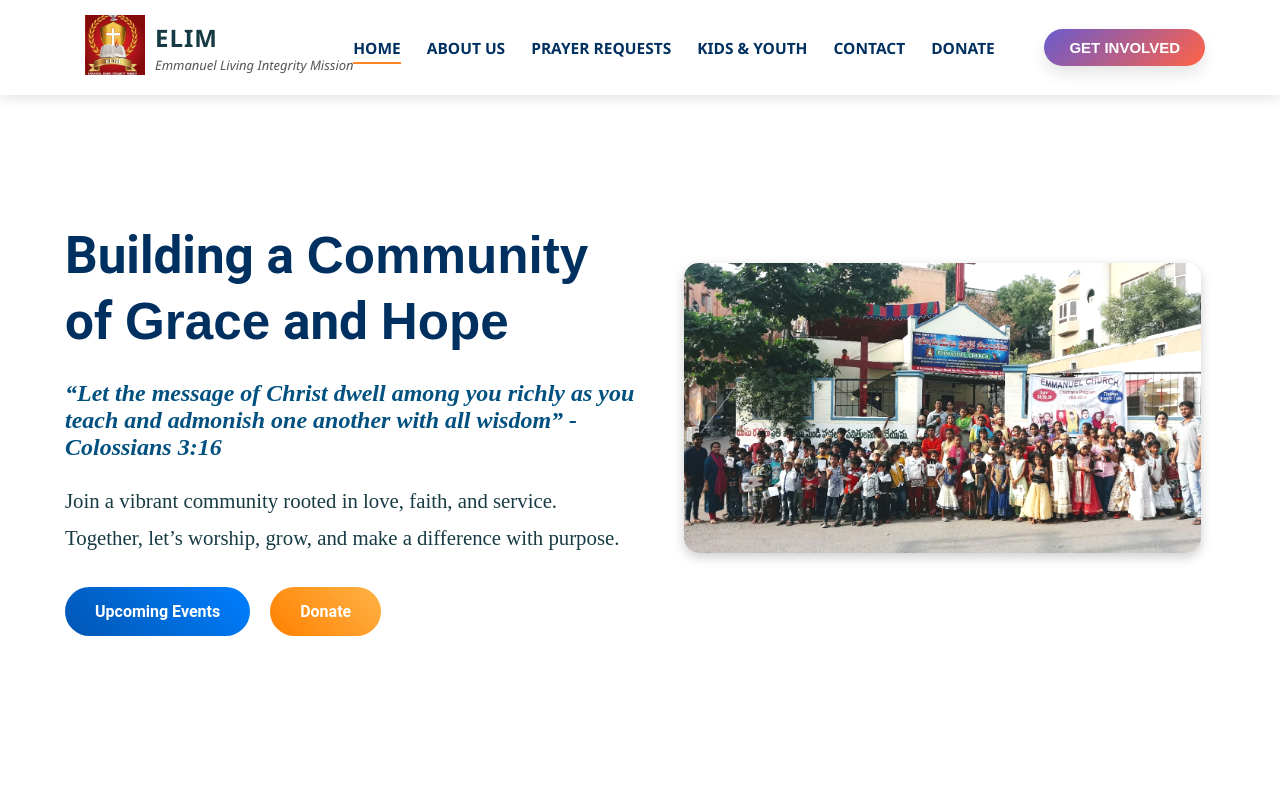
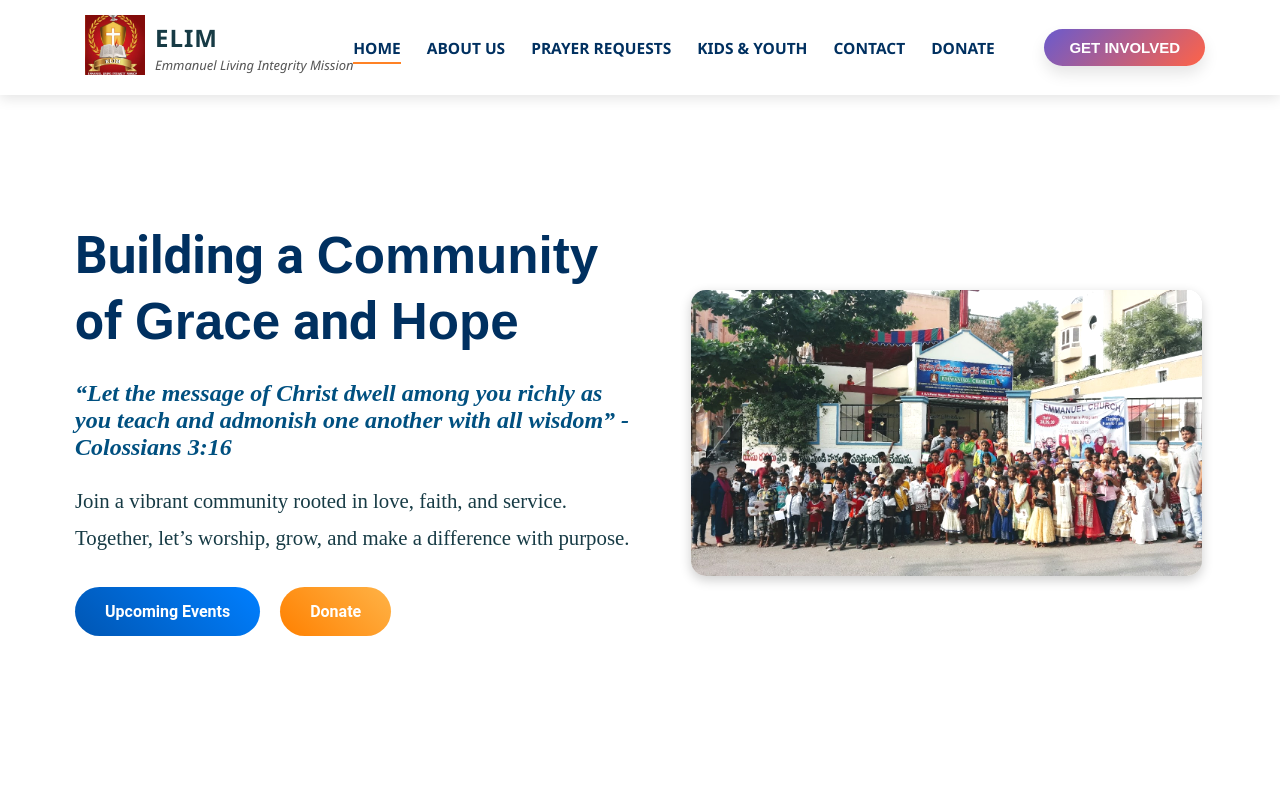
Before and after one commit to Aravind-Kumar1/Church-Community, a Next.js app: page / in a window 1280 px wide. Shown: the top 800 px of the page. Built offline with nearby package versions, Linux system fonts and the light colour scheme.

Commit message:
complete

```diff
--- a/src/styles/Hero.module.css
+++ b/src/styles/Hero.module.css
@@ -13,7 +13,7 @@
   }
 
   .heroContent {
-    margin-left: 15px;
+    margin-left: 25px;
     flex: 1;
     max-width: 50%;
     padding-right: 20px;
@@ -91,6 +91,7 @@
   }
 
   .heroImage {
+  margin-top: 50px;
     max-width: 90%;
     height: auto;
     border-radius: 15px;
```
